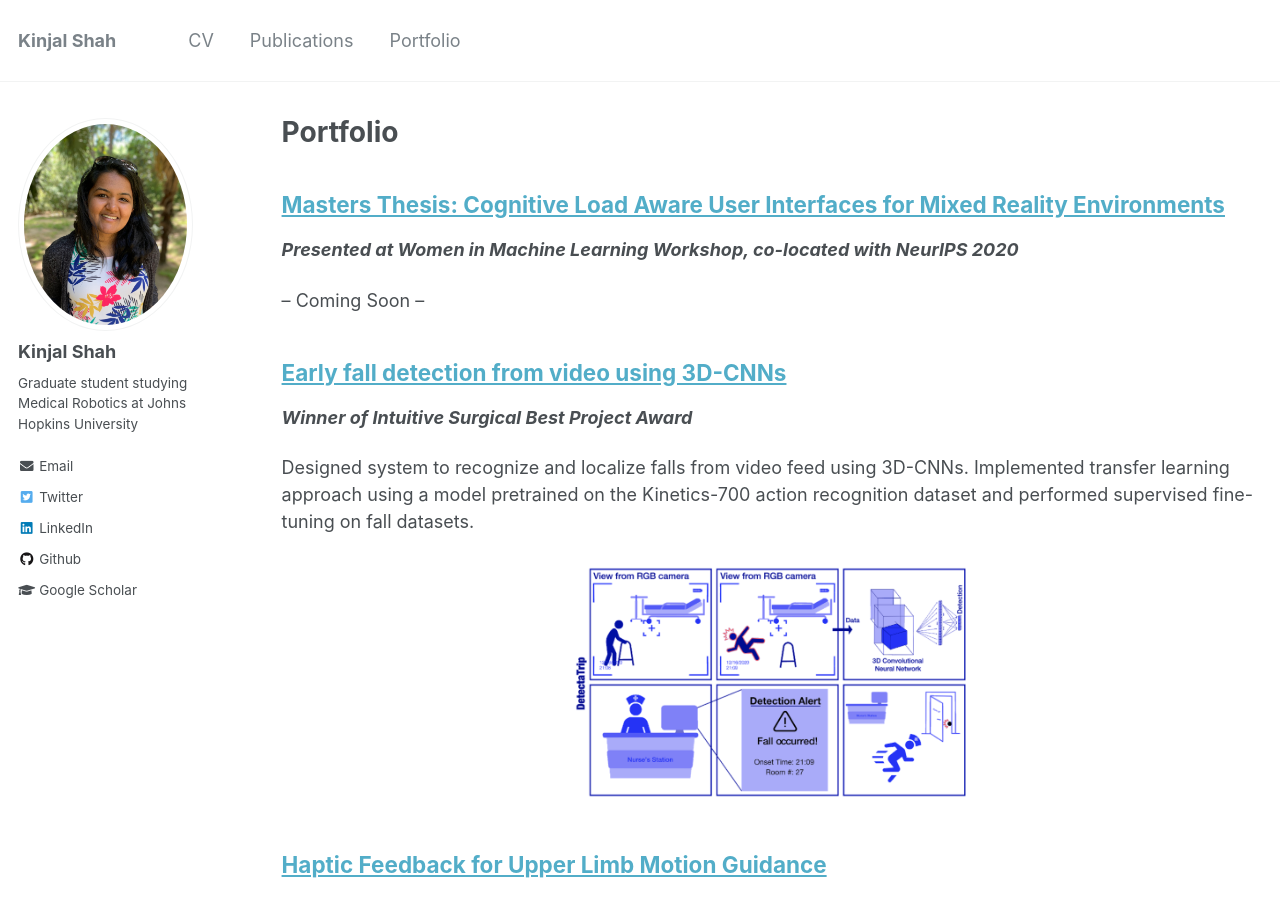
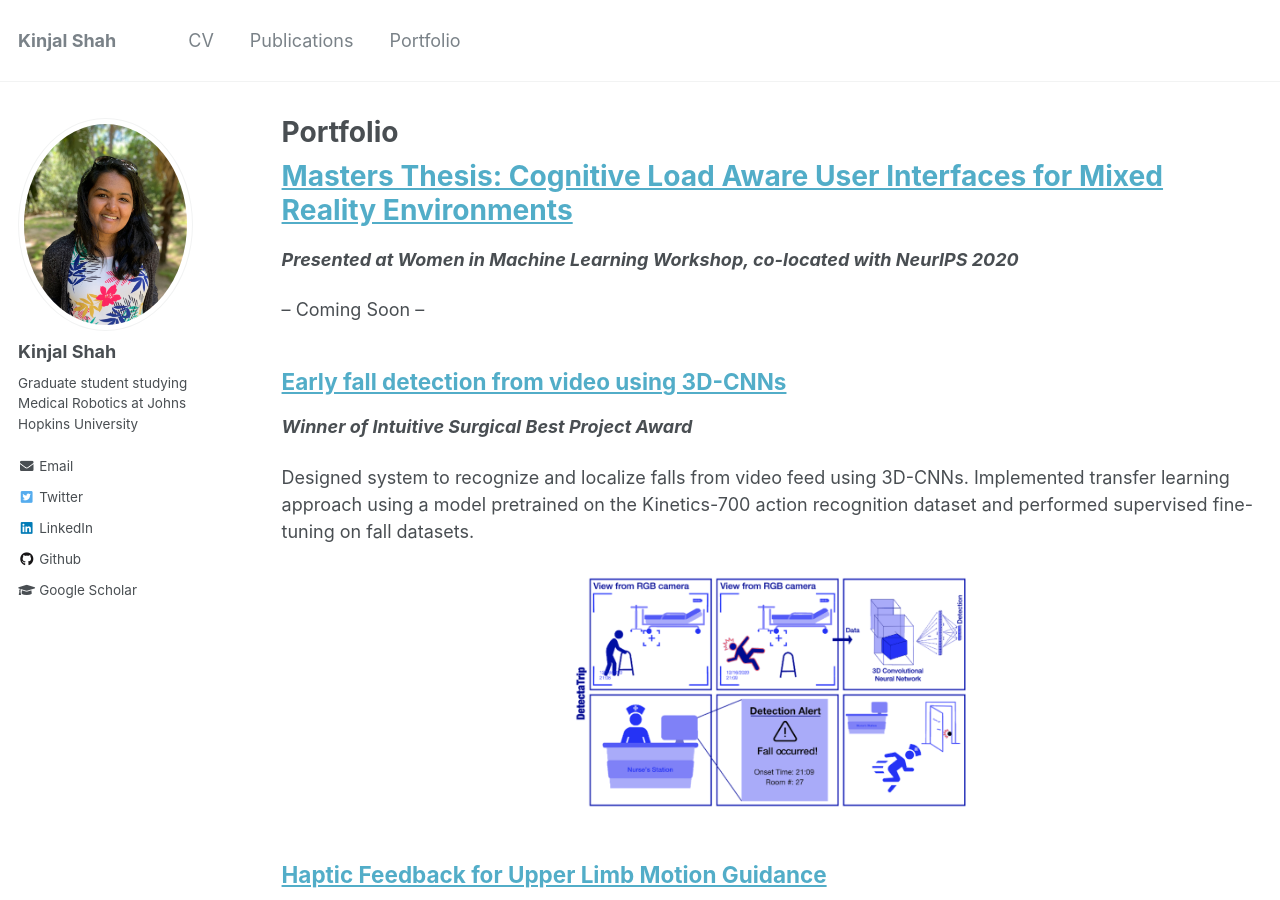
Before and after one commit to kinjmshah/kinjmshah.github.io, a Jekyll site: the page built from _pages/portfolio.md, in a window 1280 px wide and 900 px high. Built offline with Jekyll 4.4.1, drawn with Linux system fonts in a browser that asks for light colours.

```diff
--- a/_pages/portfolio.md
+++ b/_pages/portfolio.md
@@ -6,7 +6,7 @@ author_profile: true
 ---
 {% include base_path %}
 
-## [Masters Thesis: Cognitive Load Aware User Interfaces for Mixed Reality Environments](/portfolio/mastersThesis)
+# [Masters Thesis: Cognitive Load Aware User Interfaces for Mixed Reality Environments](/portfolio/mastersThesis)
 ***Presented at Women in Machine Learning Workshop, co-located with NeurIPS 2020***
 
 -- Coming Soon --
```
